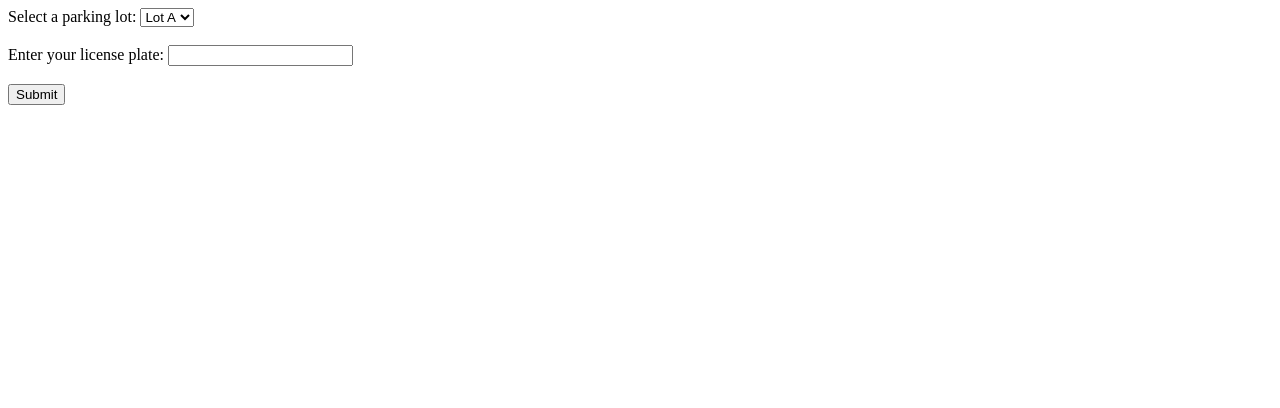
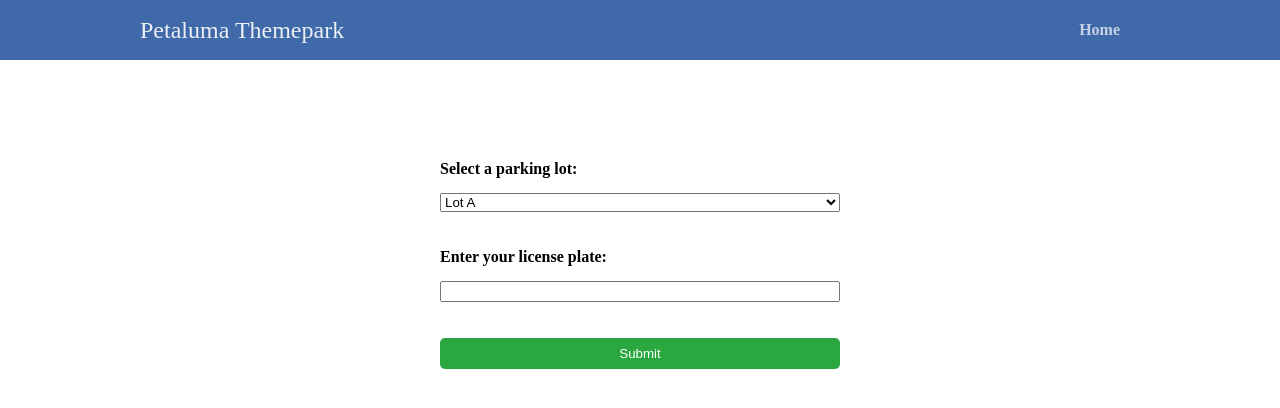
Before and after one commit to mirkwoodia/petaluma, a PHP site: page /getParking.php in a window 1280 px wide. Shown: the top 408 px of the page. Run offline with PHP 8.4, Linux system fonts and the light colour scheme; a user stored in the database is signed in; data comes from the database, SQL or seed files in the repository.

Commit message:
Update getParking.php

```diff
--- a/getParking.php
+++ b/getParking.php
@@ -1,3 +1,10 @@
+<link rel="stylesheet" type="text/css" href="revenueReport.css">
+<nav class="navtop">
+        <div>
+            <h1>Petaluma Themepark</h1>
+            <a href="Home_Page.php"><i class="fas fa-home"></i>Home</a>
+        </div>
+    </nav>
 <?php
 $servername = "localhost";
 $username = "root";
@@ -11,6 +18,7 @@ if ($conn->connect_error) {
 
 
 session_start();
+
 
 if (!isset($_SESSION['loggedin'])) {
 	header('Location: Login_Member.html');
@@ -45,6 +53,18 @@ if ($_SERVER["REQUEST_METHOD"] == "POST") {
 }
 ?>
 
+<style>
+  form {
+    display: flex;
+  flex-direction: column;
+  justify-content: center;
+  max-width: 400px;
+  margin: 0 auto;
+  margin-top:100px;
+  }
+
+</style>
+
 <form method="post" action="<?php echo htmlspecialchars($_SERVER["PHP_SELF"]);?>">
   <label for="parking_lot">Select a parking lot:</label>
   <select id="parking_lot" name="parking_lot">
```
